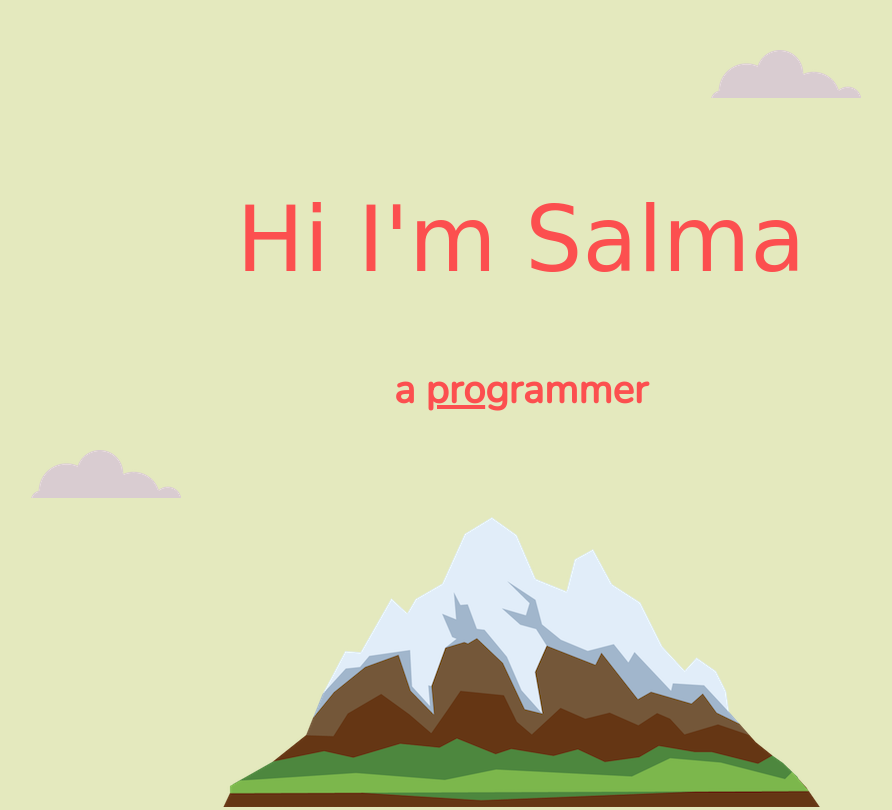
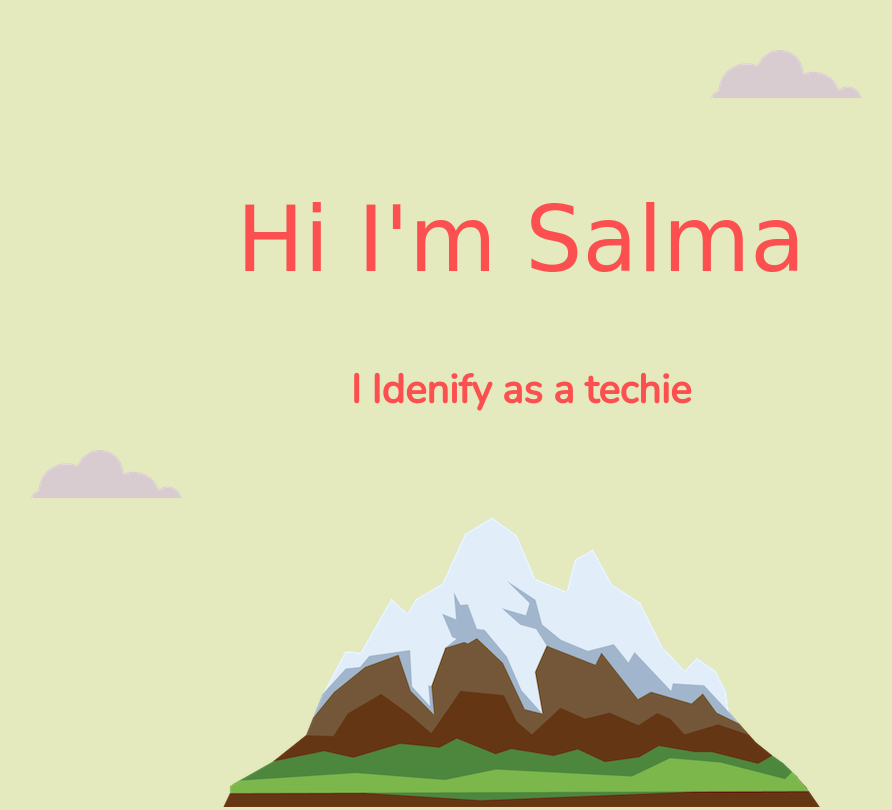
Before and after one commit to SalmaWanja/CSS-CV, a plain HTML site: page index.html in a window 1280 px wide. Shown: the top 810 px of the page, without its empty margins (119-1011 px from the left). Drawn offline with nearby package versions, Linux system fonts and the light colour scheme; a web font is replaced by a local one.

Commit message:
small change

```diff
--- a/index.html
+++ b/index.html
@@ -16,7 +16,7 @@
     <div class="top-container">
         <img class="cloud-top" src="images/cloud.png" alt="cloud-img">
         <h1>Hi I'm Salma</h1>
-        <h2>a <span>pro</span>grammer</h2>
+        <h2>I Idenify as a techie</h2>
         <img class="cloud-bottom" src="images/cloud.png" alt="cloud-img">
         <img src="images/mountain.png" alt="mountain-img">
     </div>
```
